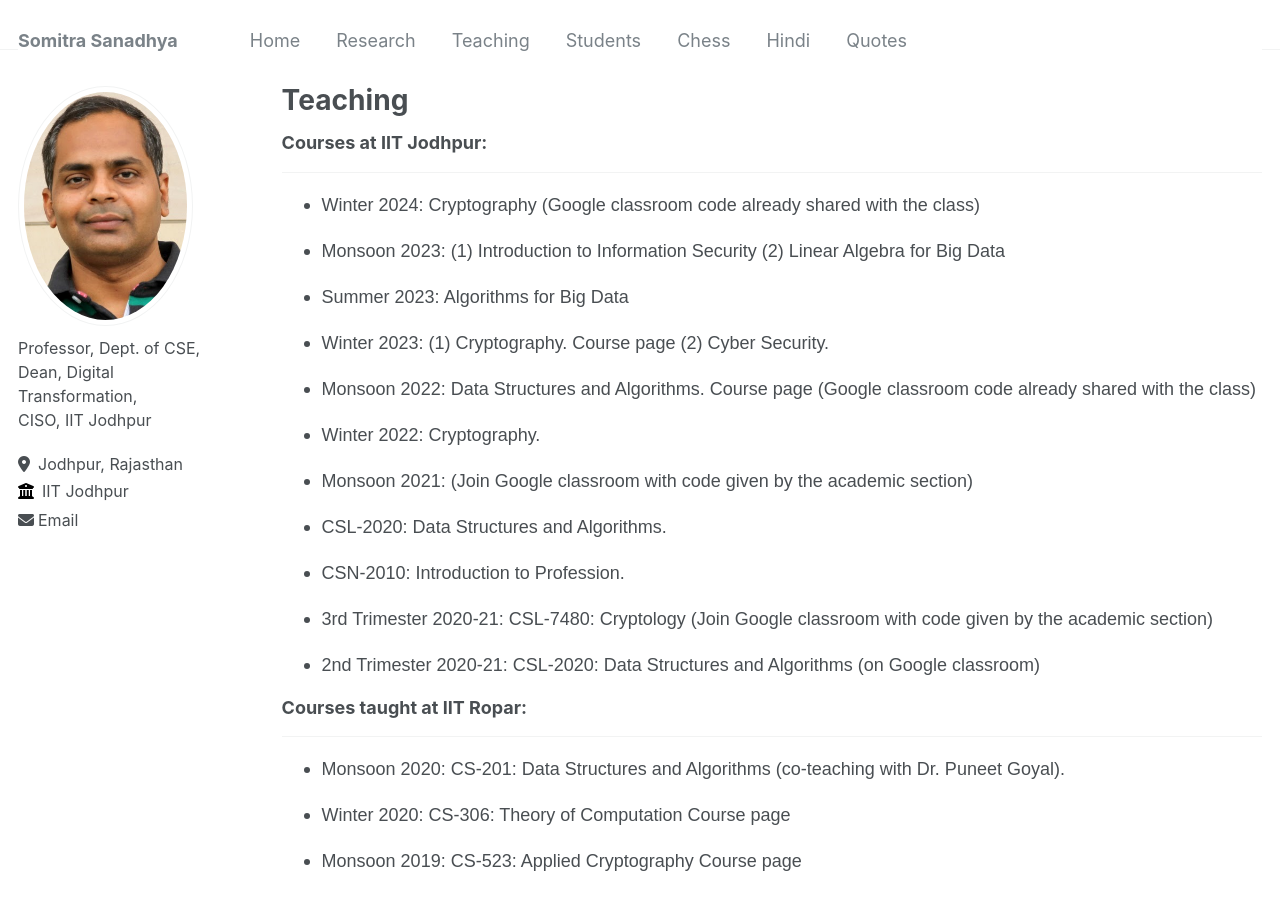
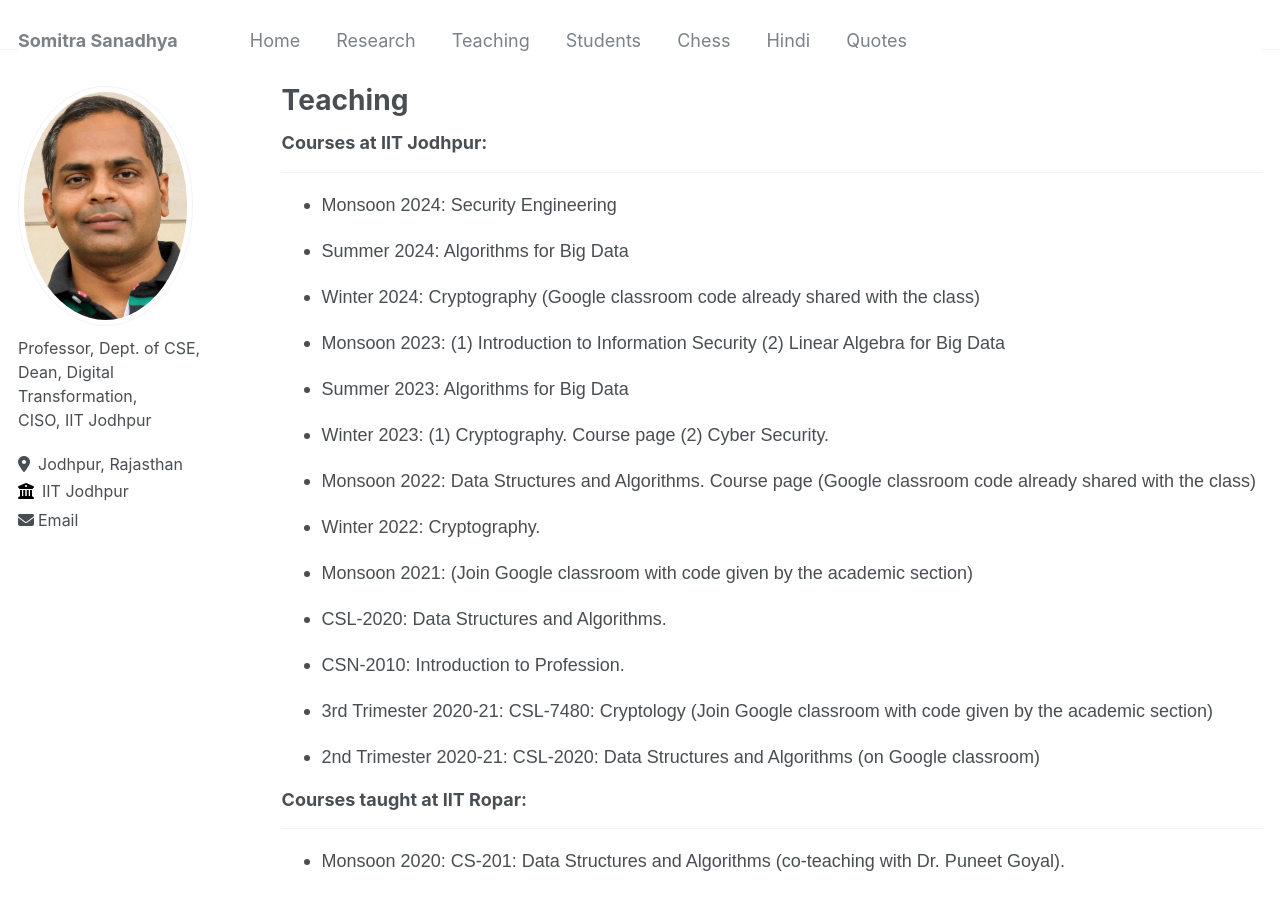
Before and after one commit to somitra-sanadhya/somitra-sanadhya.github.io, a Jekyll site: the page built from _pages/teaching.md, in a window 1280 px wide and 900 px high. Built offline with Jekyll 4.4.1, drawn with Linux system fonts in a browser that asks for light colours.

Commit message:
Update teaching.md

```diff
--- a/_pages/teaching.md
+++ b/_pages/teaching.md
@@ -7,6 +7,10 @@ author_profile: true
 
 ### Courses at IIT Jodhpur:
 ----
++ Monsoon 2024: Security Engineering
+
++ Summer 2024: Algorithms for Big Data
+
 + Winter 2024: Cryptography (Google classroom code already shared with the class)
 
 + Monsoon 2023: (1) Introduction to Information Security (2) Linear Algebra for Big Data
```
